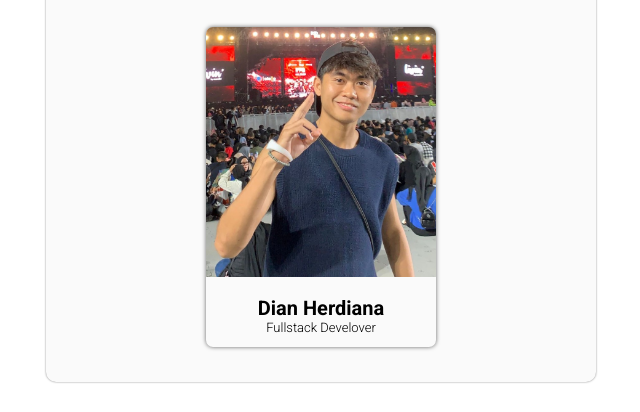
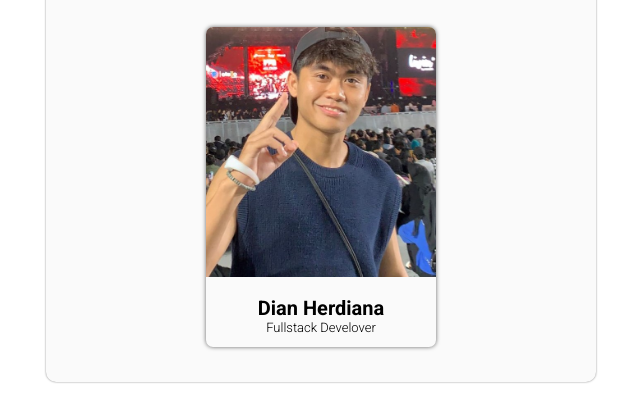
Before and after one commit to dianpayno/dumbways, a plain HTML site: page index.html in a window 1280 px wide. Shown: the part 407-819 px from the top of the page, without its empty margins (319-959 px from the left). Drawn offline with Linux system fonts and the light colour scheme.

Commit message:
update profile image

```diff
--- a/index.html
+++ b/index.html
@@ -55,7 +55,7 @@
 
             <div class="profile-container">
 
-                        <div class="profile-img"><img src="./img/profile-img.jpg"></div>
+                        <div class="profile-img"><img src="./img/profile-img-fixed.jpg"></div>
                         <div class="profile-desc">
                             <div class="profile-desc-name">Dian Herdiana</div>
 
--- a/style.css
+++ b/style.css
@@ -105,7 +105,7 @@
 .profile-img img{
     width: 100%;
     height: 250px;
-    object-fit: cover;
+    object-fit:cover;
 }
 
 .profile-desc{
```
Also changed, not shown: img/profile-img-fixed.jpg (added).
